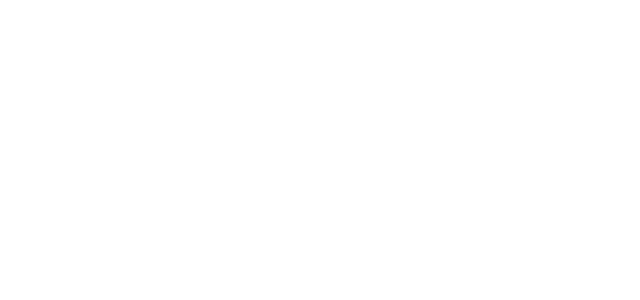
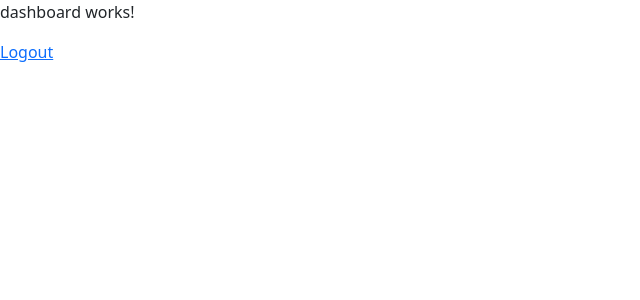
Before and after one commit to avijais/suiKiNokhPe, an Angular app: page /dashboard in a window 1280 px wide. Before the commit this address led to /. Shown: the top 300 px of the page, without its empty margins (0-640 px from the left). Built offline with nearby package versions, Linux system fonts and the light colour scheme.

Commit message:
login page completed, login redirect added and dashboard component added with logout routerLink

```diff
--- a/src/app/app-routing.module.ts
+++ b/src/app/app-routing.module.ts
@@ -1,9 +1,11 @@
 import { NgModule } from '@angular/core';
 import { Routes, RouterModule } from '@angular/router';
+import { DashboardComponent } from './components/dashboard/dashboard.component';
 import { LoginComponent } from './components/no-auth/login/login.component';
 
 const routes: Routes = [
-  { path: '', component: LoginComponent, data: { title: 'Cake4u | login' } },
+  { path: '', component: LoginComponent, data: { title: 'Cakeforu | login' } },
+  { path: 'dashboard', component: DashboardComponent, data: { title: 'Cakeforu | Dashboard'} },
 ];
 
 @NgModule({
--- a/src/app/app.module.ts
+++ b/src/app/app.module.ts
@@ -5,11 +5,13 @@
 import { AppComponent } from './app.component';
 import { LoginComponent } from './components/no-auth/login/login.component';
 import { FormsModule, ReactiveFormsModule } from '@angular/forms';
+import { DashboardComponent } from './components/dashboard/dashboard.component';
 
 @NgModule({
   declarations: [
     AppComponent,
-    LoginComponent
+    LoginComponent,
+    DashboardComponent
   ],
   imports: [
     BrowserModule,
--- /dev/null
+++ b/src/app/components/dashboard/dashboard.component.html
@@ -0,0 +1,4 @@
+<p>dashboard works!</p>
+<div>
+    <a routerLink="{{redirects.LOGIN}}">Logout</a>
+</div>
--- /dev/null
+++ b/src/app/components/dashboard/dashboard.component.ts
@@ -0,0 +1,18 @@
+import { Component, OnInit } from '@angular/core';
+import { GlobalConstants } from 'src/app/constants/globalConstants';
+
+@Component({
+  selector: 'app-dashboard',
+  templateUrl: './dashboard.component.html',
+  styleUrls: ['./dashboard.component.css']
+})
+export class DashboardComponent implements OnInit {
+  constructor() { }
+
+  ngOnInit(): void {}
+
+  get redirects() {
+    return GlobalConstants.REDIRECT_URLS;
+  }
+
+}
--- a/src/app/components/no-auth/login/login.component.ts
+++ b/src/app/components/no-auth/login/login.component.ts
@@ -1,5 +1,7 @@
 import { Component, OnInit } from '@angular/core';
 import { FormBuilder, FormGroup, Validators } from '@angular/forms';
+import { Router } from '@angular/router';
+import { GlobalConstants } from 'src/app/constants/globalConstants';
 
 @Component({
   selector: 'app-login',
@@ -15,7 +17,8 @@
   loginForm: FormGroup;
 
   constructor(
-    public fb: FormBuilder
+    public fb: FormBuilder,
+    private router: Router
   ) { }
 
   ngOnInit(): void {
@@ -58,6 +61,7 @@
    * */
   onSubmit() {
     console.log('onsubit');
+    this.router.navigate([GlobalConstants.REDIRECT_URLS.DASHBOARD], {});
   }
 
 }
--- /dev/null
+++ b/src/app/constants/globalConstants.ts
@@ -0,0 +1,12 @@
+'use strict';
+
+export class GlobalConstants {
+    public static INFO_MSG =  {
+        PASWRD_FORMT_ERR: 'Password must contain at least (6) characters, including (1) Number, (1) UPPERCASE, and (1) lowercase letter',
+        VLID_USRNEM: 'Please enter a valid email address.',
+    };
+    public static REDIRECT_URLS = {
+        DASHBOARD: '/dashboard',
+        LOGIN: '/'
+    };
+}
```
Also changed, not shown: src/app/components/dashboard/dashboard.component.css (added), 1 other file (tests, documents, lock files or other folders).
